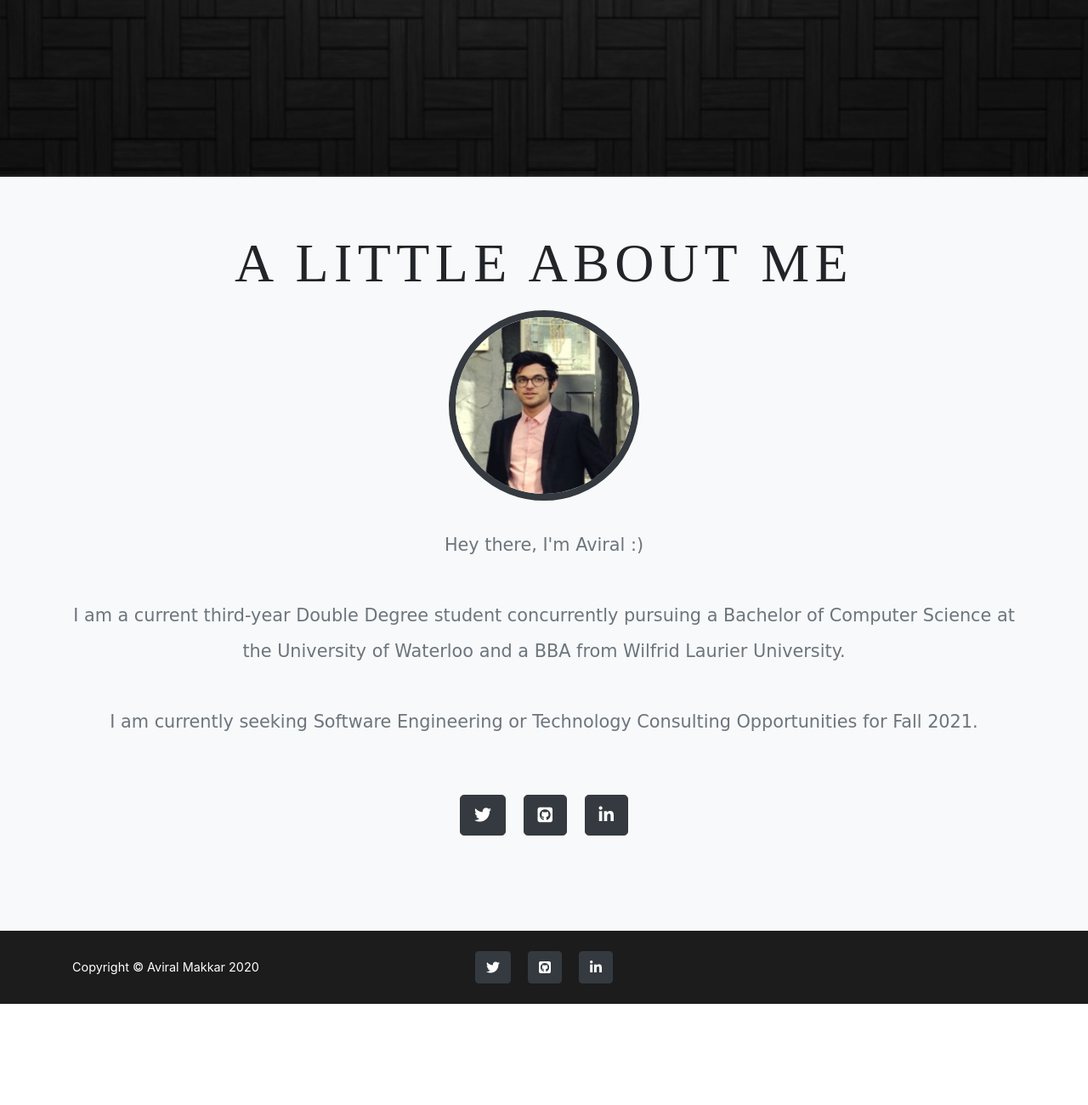
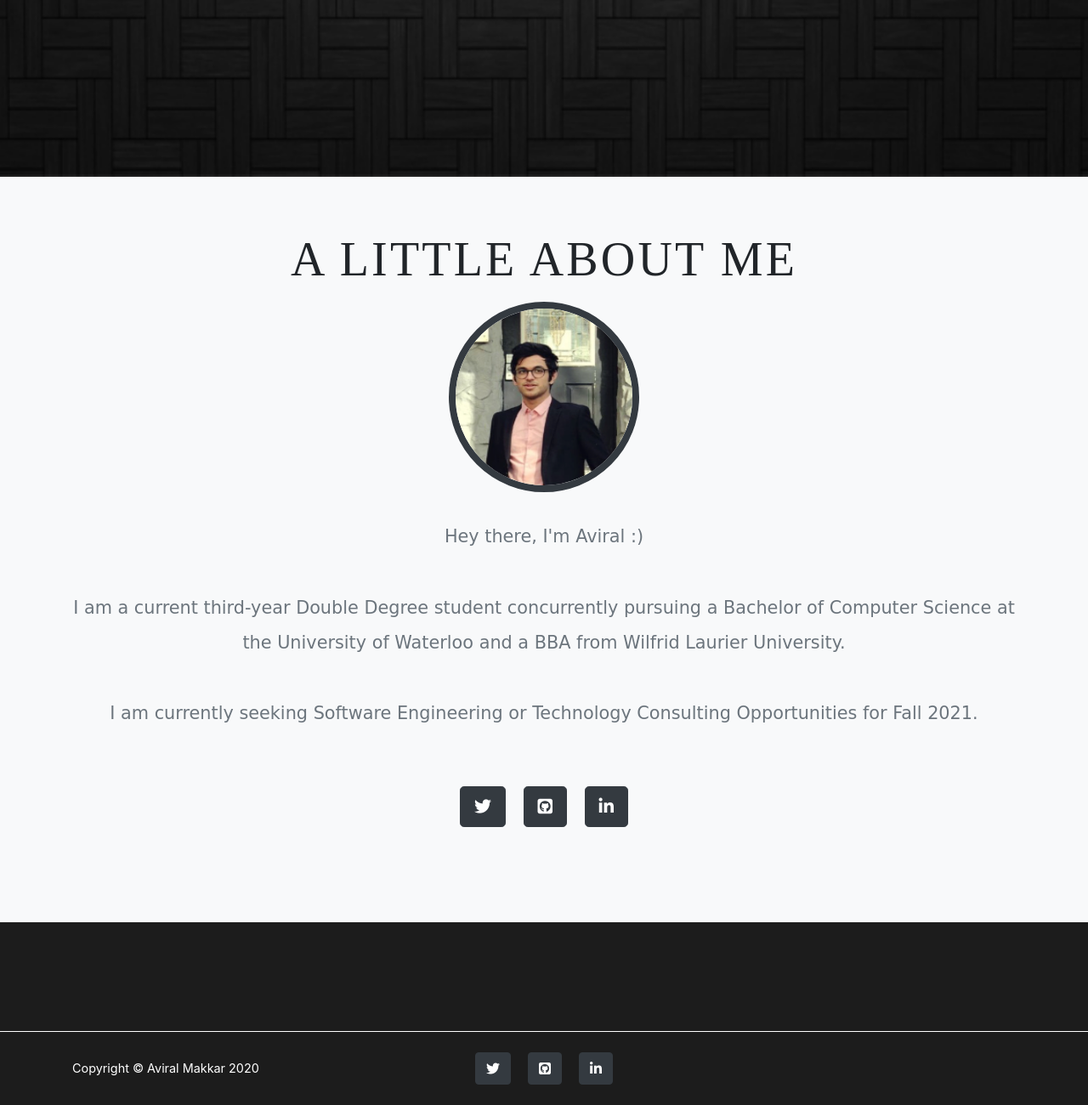
Before and after one commit to av-makkar/PortfolioSite, a plain HTML site: page index.html in a window 1280 px wide. Shown: the part 797-2097 px from the top of the page at 85% size. Before the commit the page ends 1978 px from the top, so only its background shows below. Drawn offline with nearby package versions, Linux system fonts and the light colour scheme; a web font is replaced by a local one.

Commit message:
Started Reformatting Work Experience

```diff
--- a/index.css
+++ b/index.css
@@ -80,6 +80,9 @@ html,body {
     /* background-color: #fed136; */
     border: 0;
   }
+  .test{
+    font-family: "Montserrat", -apple-system, BlinkMacSystemFont, "Segoe UI", Roboto, "Helvetica Neue", Arial, sans-serif, "Apple Color Emoji", "Segoe UI Emoji", "Segoe UI Symbol", "Noto Color Emoji";
+  }
   #mainNav .navbar-brand {
     color:#fff;
     font-family: "Montserrat", -apple-system, BlinkMacSystemFont, "Segoe UI", Roboto, "Helvetica Neue", Arial, sans-serif, "Apple Color Emoji", "Segoe UI Emoji", "Segoe UI Symbol", "Noto Color Emoji";
@@ -143,9 +146,9 @@ html,body {
     padding: 4rem;
   }
   .page-section h2.section-heading {
-    font-size: 4rem;
+    font-size: 3.5rem;
     font-family: 'Gurajada', serif;
-    letter-spacing: 0.4rem;
+    letter-spacing: 0.2rem;
     margin-top: 0;
     margin-bottom: 1rem;
   }
@@ -156,6 +159,7 @@ html,body {
     font-weight: 400;
     line-height: 2.6rem;
     margin-bottom: 4rem;
+    ;
   }
 
   .team-member {
@@ -178,6 +182,7 @@ html,body {
     width:100%;
     background:#1C1C1C;
     color:white;
+    border-top: 1px solid white;
     font-family: "Montserrat", -apple-system, BlinkMacSystemFont, "Segoe UI", Roboto, "Helvetica Neue", Arial, sans-serif, "Apple Color Emoji", "Segoe UI Emoji", "Segoe UI Symbol", "Noto Color Emoji";
   }
 
@@ -234,8 +239,8 @@ html,body {
     color: gray;
   }
 
-  .workExperience{
-    background-color: #1C1C1C;
+  .WorkExperience{
+    background-color:#1C1C1C;
   }
 
   .ProjectHeader{
--- a/index.html
+++ b/index.html
@@ -69,9 +69,12 @@
 
 
 
-    <div id = "Work" class="WorkExperience">
+    <section class="page-section WorkExperience">
+        <div>
 
-    </div>
+        </div>
+    </section>
+
 
 <!-- First Two Work Experiences -->
 <!--
```
